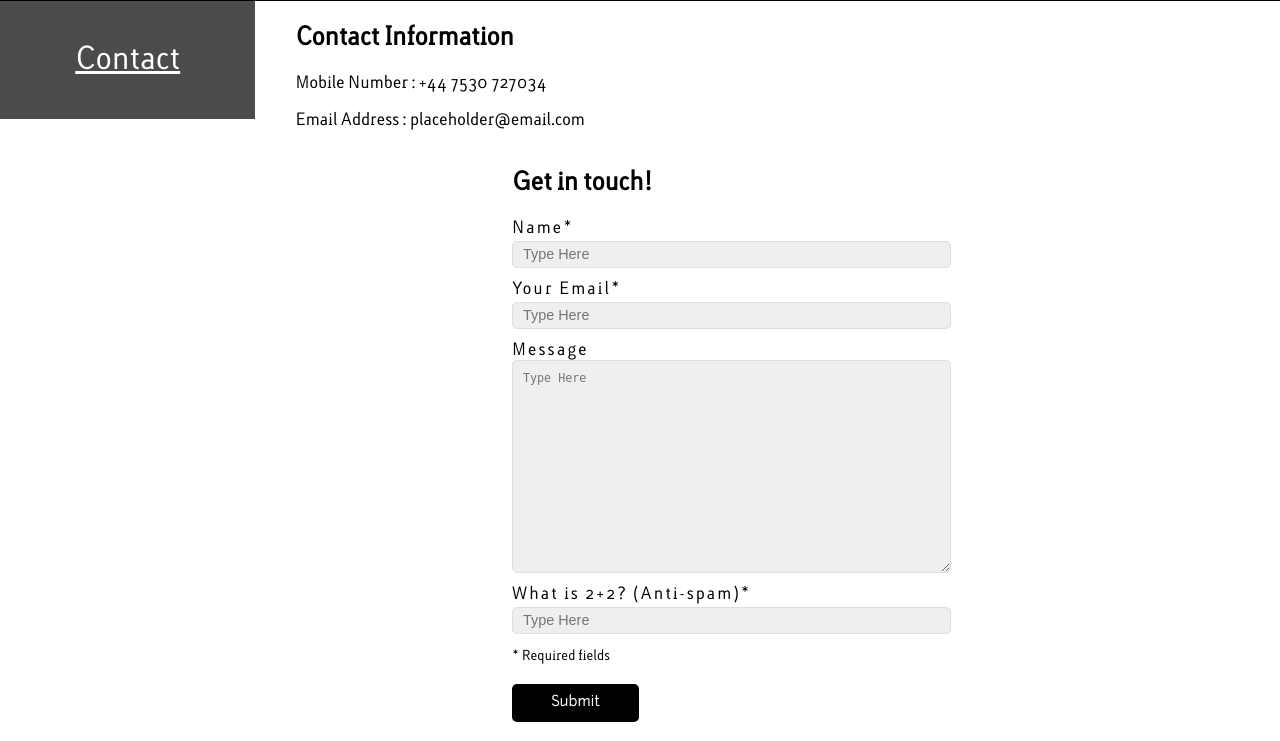
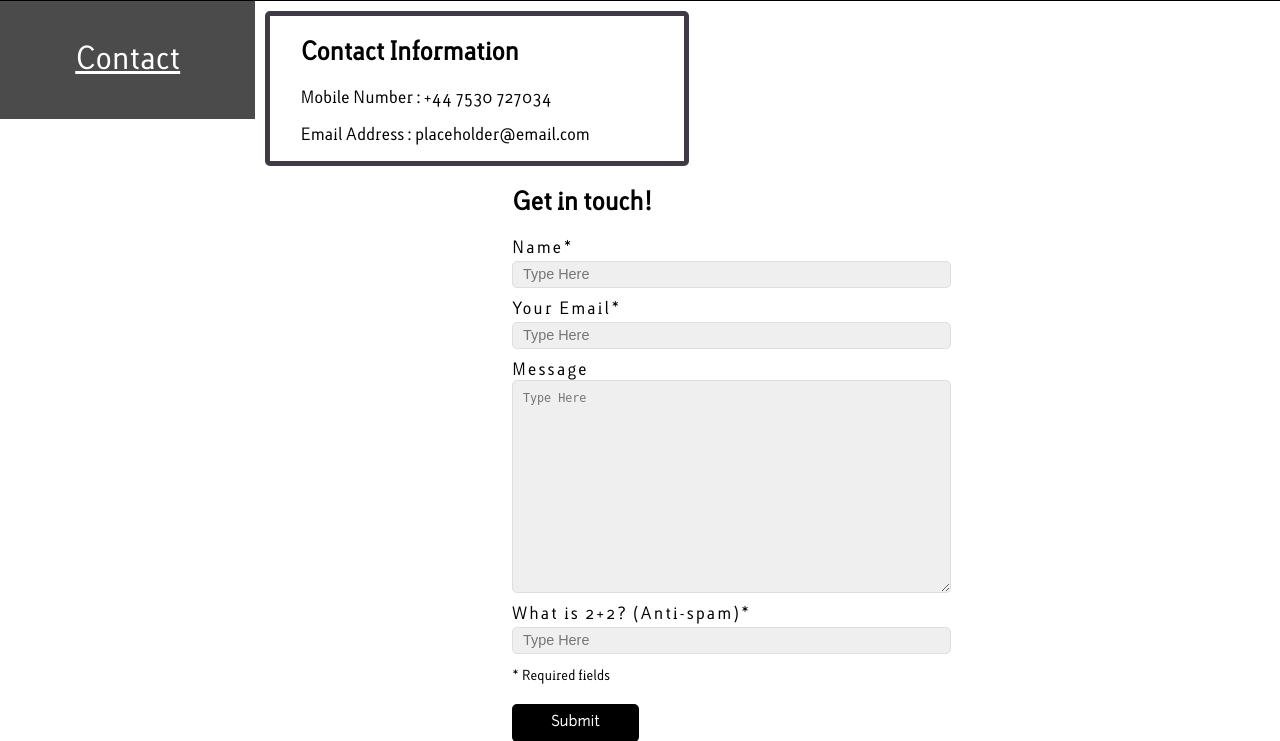
Before and after one commit to Jafferwaffer/TimsWeb, a PHP site: page /contact.php in a window 1280 px wide. Shown: the part 121-862 px from the top of the page. Run offline with PHP 8.4, Linux system fonts and the light colour scheme; some libraries are stand-ins or nearby versions.

Commit message:
Border around contact info

```diff
--- a/css/style.css
+++ b/css/style.css
@@ -27,7 +27,7 @@ nav ul{
 	padding:0;
 }
 nav ul li{
-	width:19.955%; /*May need changing*/
+	width:19.955%; /*May need changing to be dynamic*/
 	float:left;
 	text-align:center;
 	line-height:120px;
@@ -80,8 +80,13 @@ a.home_contact{
 	float:left;
 	margin-left:10px;
 	padding-left:30px;
+	margin-top:10px;
 	width:30%;
 	display:block;
+	border:5px solid #403946;
+	border-radius:5px;
+	-moz-border-radius:5px;
+	-webkit-border-radius:5px;
 }
 /* CONTACT FORM */
 #contact_form{
```
